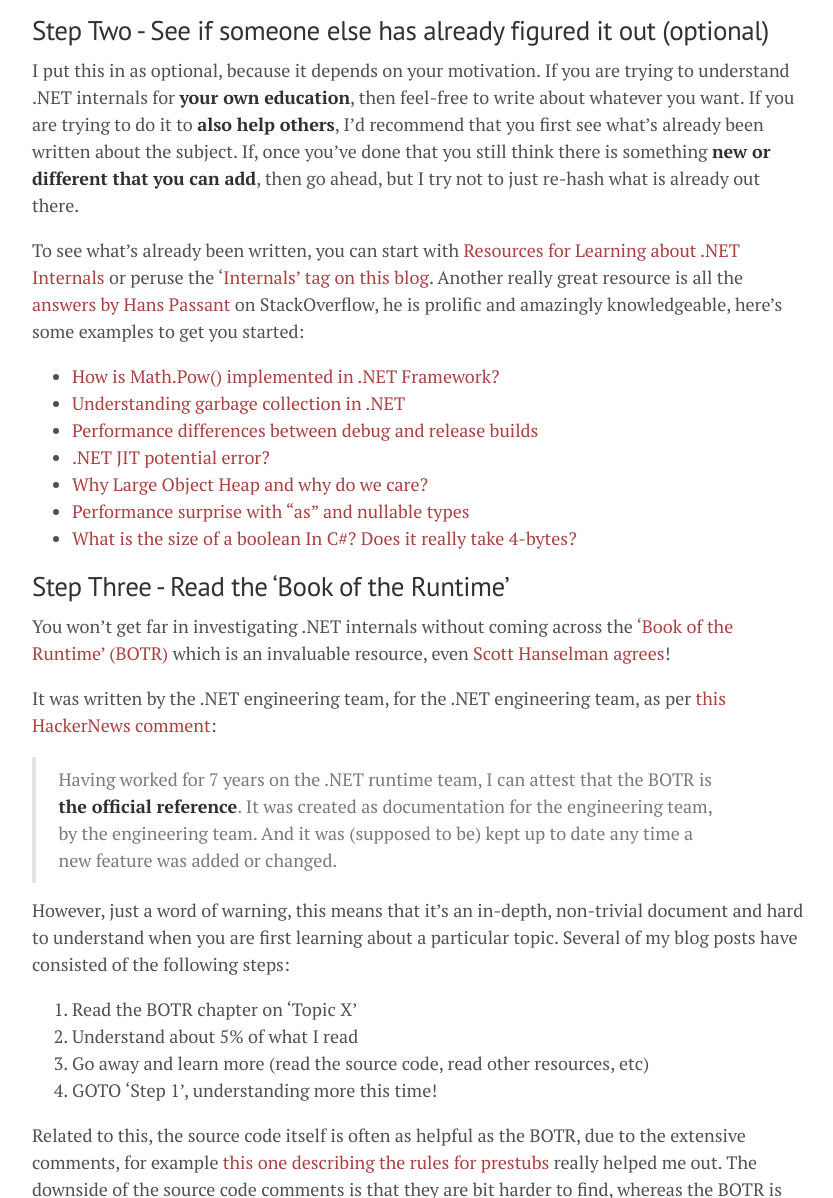
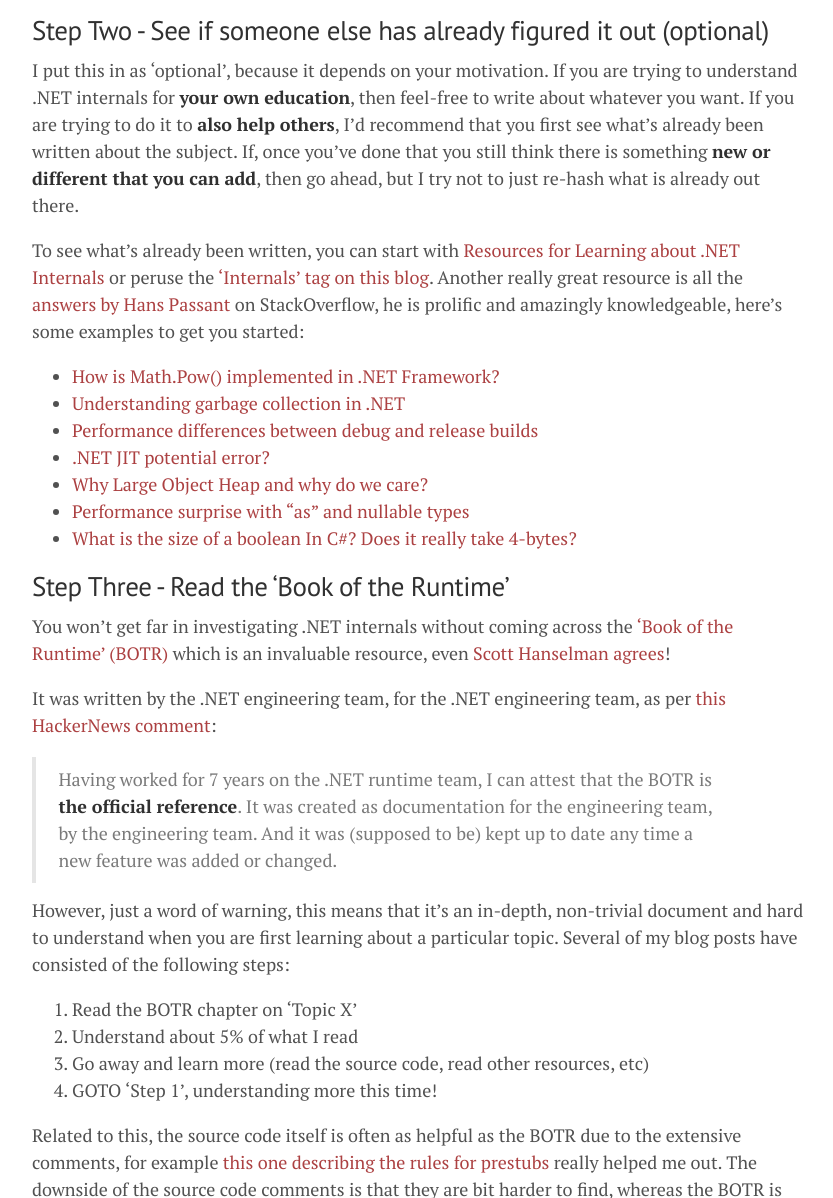
Before and after one commit to mattwarren/mattwarren.github.io, a Jekyll site: the page built from _posts/2018-03-23-How-to-investigate-.NET-internals.md, in a window 1280 px wide and 1400 px high, scrolled down 1621 px, cut to the strip 202-1400 px from the top of the window. Shown: the whole strip, without its empty margins (221-1054 px from the left). Built offline with Jekyll 4.4.1, drawn with Linux system fonts in a browser that asks for light colours; nearby versions of some CDN libraries; comment, search, counter and statistics services are not loaded.

Commit message:
Minor changes

```diff
--- a/_posts/2018-03-23-How-to-investigate-.NET-internals.md
+++ b/_posts/2018-03-23-How-to-investigate-.NET-internals.md
@@ -52,7 +52,7 @@
 <span id="double-check"/>
 ## Step Two - See if someone else has already figured it out (optional)
 
-I put this in as optional, because it depends on your motivation. If you are trying to understand .NET internals for **your own education**, then feel-free to write about whatever you want. If you are trying to do it to **also help others**, I'd recommend that you first see what's already been written about the subject. If, once you've done that you still think there is something **new or different that you can add**, then go ahead, but I try not to just re-hash what is already out there.
+I put this in as 'optional', because it depends on your motivation. If you are trying to understand .NET internals for **your own education**, then feel-free to write about whatever you want. If you are trying to do it to **also help others**, I'd recommend that you first see what's already been written about the subject. If, once you've done that you still think there is something **new or different that you can add**, then go ahead, but I try not to just re-hash what is already out there.
 
 To see what's already been written, you can start with [Resources for Learning about .NET Internals]({{ base }}/2018/01/22/Resources-for-Learning-about-.NET-Internals/) or peruse the ['Internals' tag on this blog]({{ base }}/tags/#Internals). Another really great resource is all the [answers by Hans Passant](https://stackoverflow.com/users/17034/hans-passant?tab=answers) on StackOverflow, he is prolific and amazingly knowledgeable, here's some examples to get you started:
 
@@ -80,7 +80,7 @@
 3. Go away and learn more (read the source code, read other resources, etc)
 4. GOTO 'Step 1', understanding more this time!
 
-Related to this, the source code itself is often as helpful as the BOTR, due to the extensive comments, for example [this one describing the rules for prestubs](https://github.com/dotnet/coreclr/blob/release/2.0.0/src/inc/corinfo.h#L1426-L1514) really helped me out. The downside of the source code comments is that they are bit harder to find, whereas the BOTR is all in one place.
+Related to this, the source code itself is often as helpful as the BOTR due to the extensive comments, for example [this one describing the rules for prestubs](https://github.com/dotnet/coreclr/blob/release/2.0.0/src/inc/corinfo.h#L1426-L1514) really helped me out. The downside of the source code comments is that they are bit harder to find, whereas the BOTR is all in one place.
 
 <span id="build-from-source"/>
 ## Step Four - Build from the source
```
